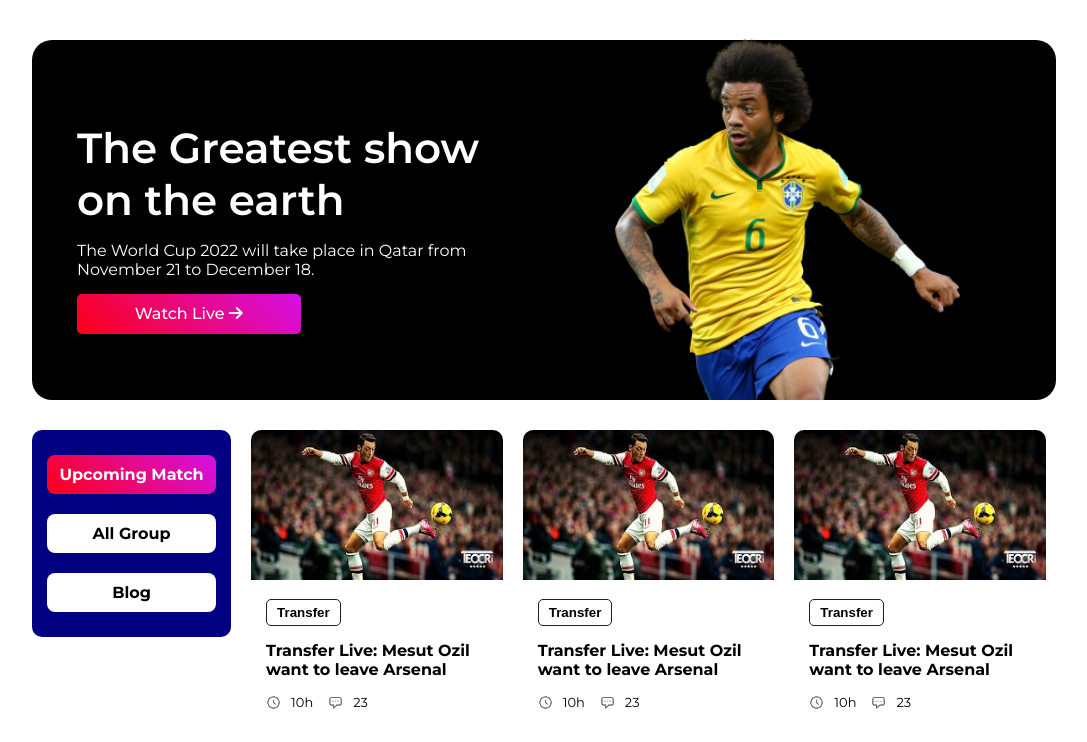
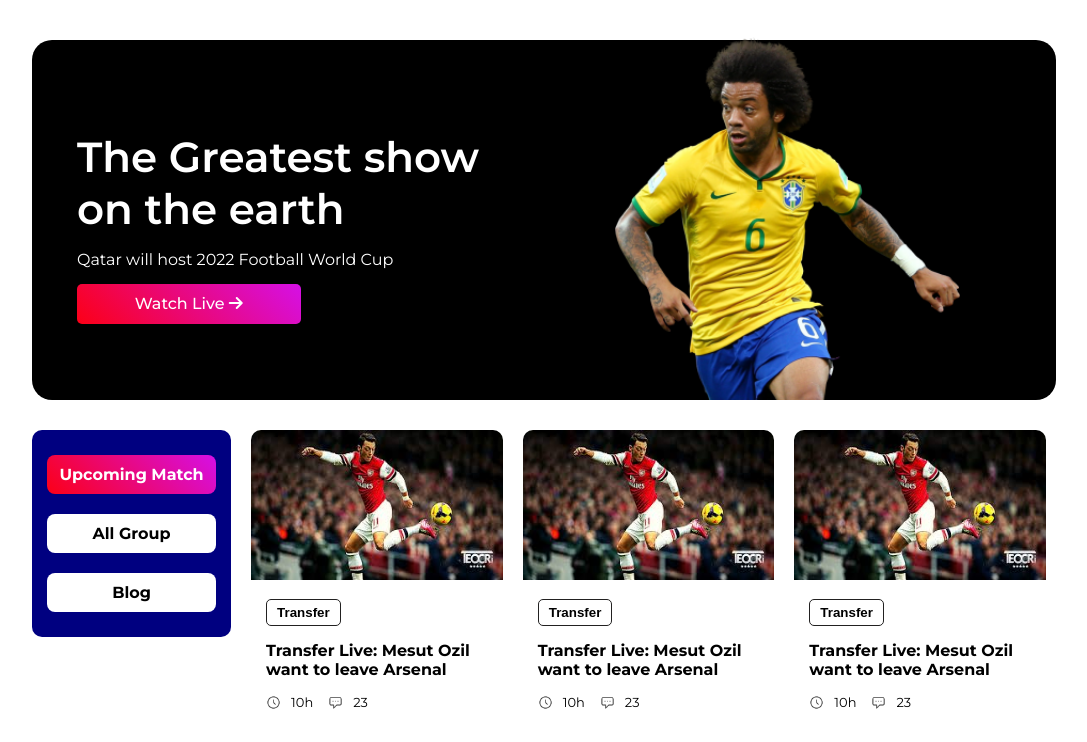
Before and after one commit to ayubhossain595/Worldcup-Assginment2, a plain HTML site: page Assignment2-main/index.html in a window 1280 px wide. Shown: the top 742 px of the page, without its empty margins (96-1183 px from the left). Drawn offline with Linux system fonts and the light colour scheme; a web font is replaced by a local one.

Commit message:
first commit

```diff
--- a/Assignment2-main/css/style.css
+++ b/Assignment2-main/css/style.css
@@ -143,7 +143,7 @@ a , button {
   color: black;
 }
 
-/* styles for card  */
+/* styles for card img  */
 .card {
   padding: 10px;
 }
--- a/Assignment2-main/index.html
+++ b/Assignment2-main/index.html
@@ -31,8 +31,7 @@
                 earth
               </h1>
               <p>
-                The World Cup 2022 will take place in Qatar from November 21 to
-                December 18.
+                Qatar will host 2022 Football World Cup
               </p>
               <a href="#" class="banner-btn"
                 >Watch Live
```
